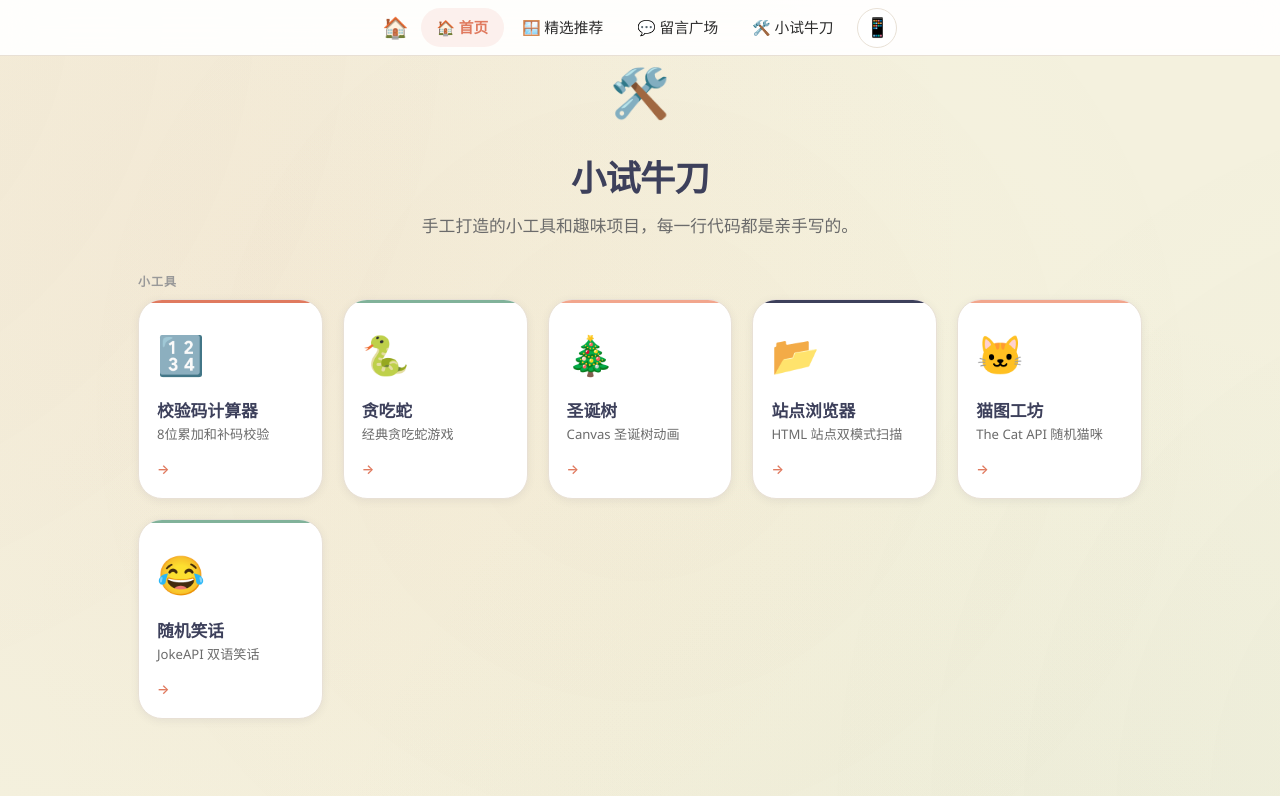
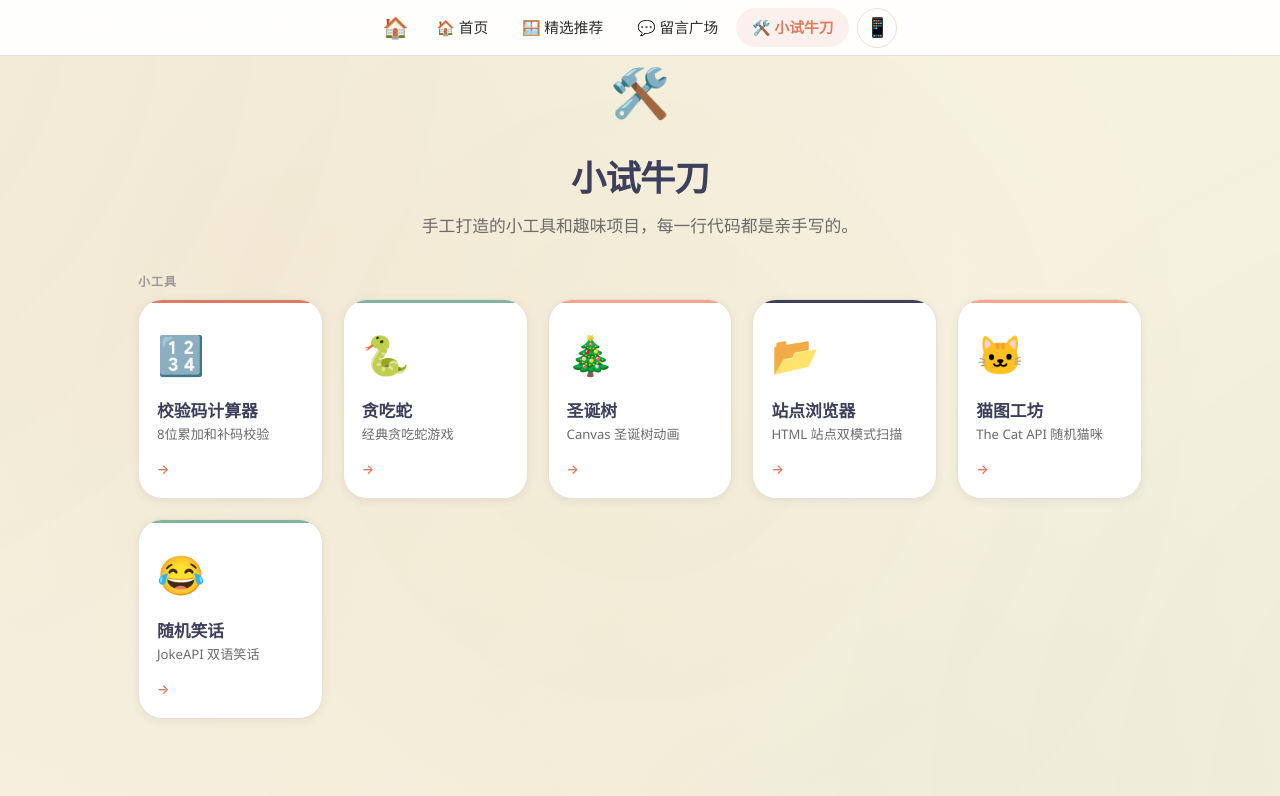
Before and after one commit to layfolk233/myweb-happy, a plain HTML site: page menu/works/index.html in a window 1280 px wide. Shown: the top 796 px of the page. Drawn offline with Linux system fonts and the light colour scheme; files that its build step writes are made by us from their sources; files whose address does not match are found by name.

Commit message:
fix: works 页 data-nav-current 改为 works，使其显示菜单栏

```diff
--- a/menu/works/index.html
+++ b/menu/works/index.html
@@ -106,7 +106,7 @@
     }
   </style>
 </head>
-<body data-nav-current="index">
+<body data-nav-current="works">
 
   <!-- ========== 页面头部 ========== -->
   <header class="page-header">
```
